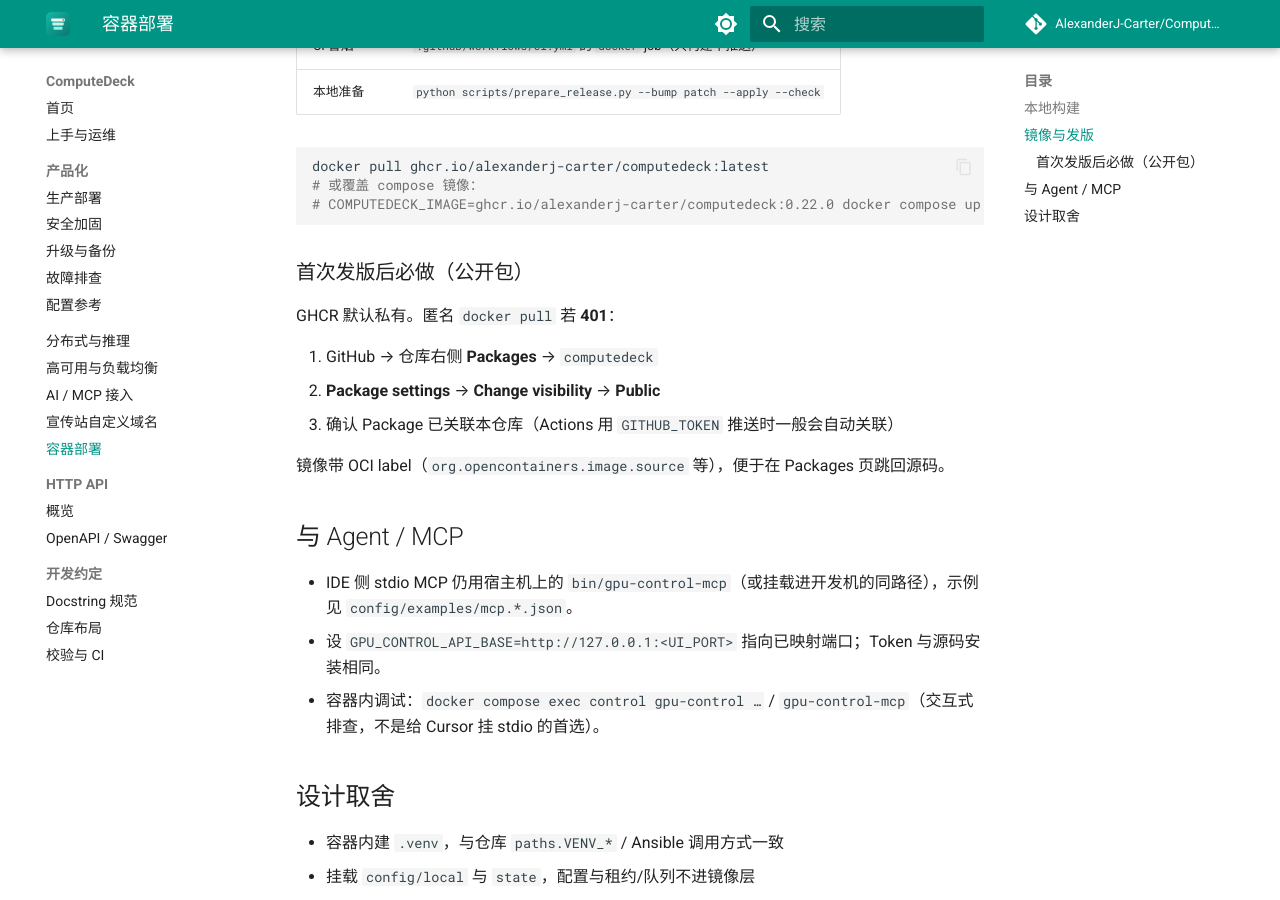
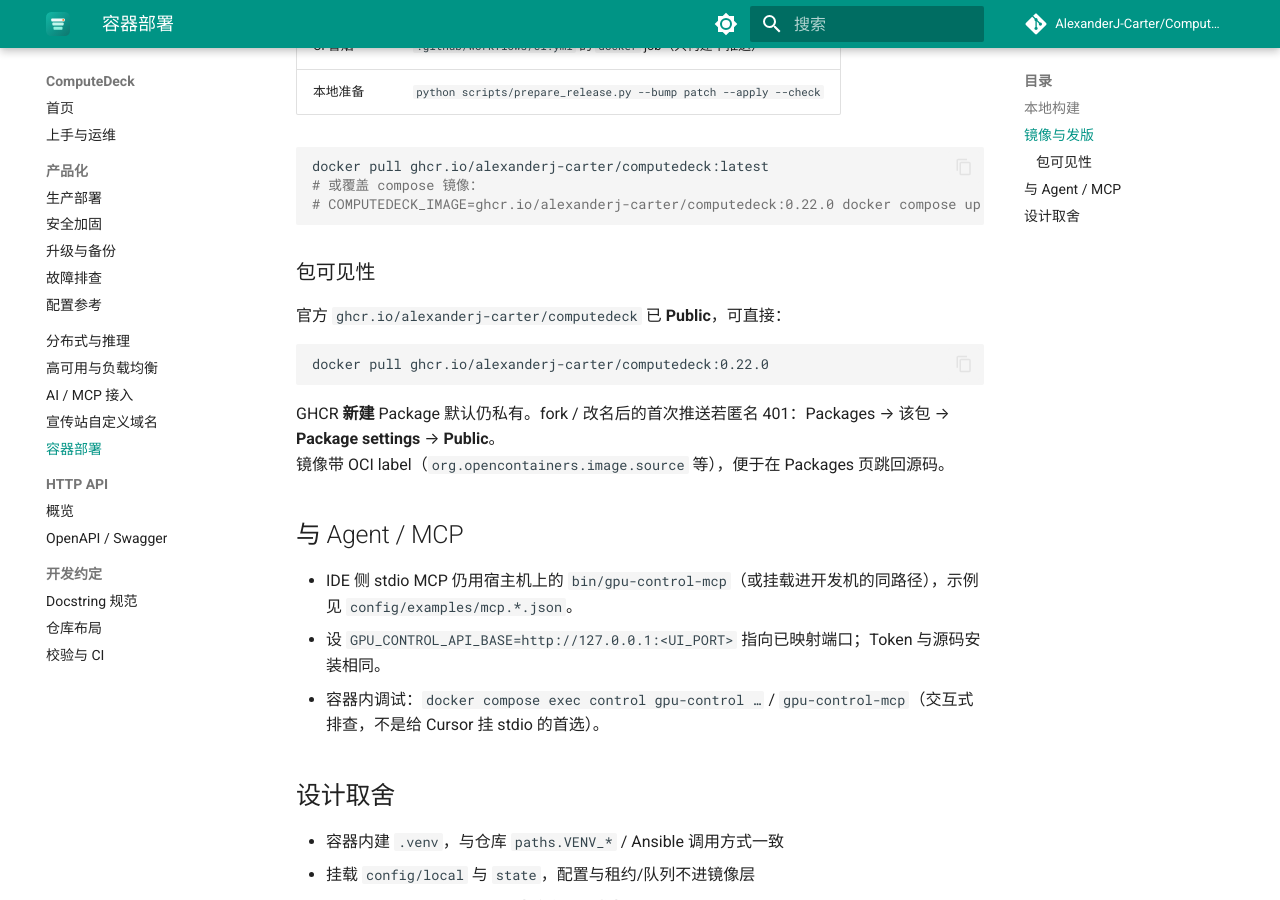
Before and after one commit to AlexanderJ-Carter/ComputeDeck, an MkDocs documentation site: the page built from docs/develop/docker.md, in a window 1280 px wide and 900 px high, scrolled down 876 px. Built offline with MkDocs 1.6.1 and Material for MkDocs 9.7.7, drawn with Linux system fonts in a browser that asks for light colours; comment, search, counter and statistics services are not loaded.

Commit message:
chore: 发版后文档与锁文件收口
补 CHANGELOG 0.22.0 锚点与 prepare_release 自动写入；对齐 GHCR 已 Public / 不发 PyPI 表述；纳入 uv.lock 并修正 models-worker 依赖。

````diff
--- a/docs/develop/docker.md
+++ b/docs/develop/docker.md
@@ -37,14 +37,15 @@ docker pull ghcr.io/alexanderj-carter/computedeck:latest
 # COMPUTEDECK_IMAGE=ghcr.io/alexanderj-carter/computedeck:0.22.0 docker compose up -d
 ```
 
-### 首次发版后必做（公开包）
+### 包可见性
 
-GHCR 默认私有。匿名 `docker pull` 若 **401**：
+官方 `ghcr.io/alexanderj-carter/computedeck` 已 **Public**，可直接：
 
-1. GitHub → 仓库右侧 **Packages** → `computedeck`
-2. **Package settings** → **Change visibility** → **Public**
-3. 确认 Package 已关联本仓库（Actions 用 `GITHUB_TOKEN` 推送时一般会自动关联）
+```bash
+docker pull ghcr.io/alexanderj-carter/computedeck:0.22.0
+```
 
+GHCR **新建** Package 默认仍私有。fork / 改名后的首次推送若匿名 401：Packages → 该包 → **Package settings** → **Public**。
 镜像带 OCI label（`org.opencontainers.image.source` 等），便于在 Packages 页跳回源码。
 
 ## 与 Agent / MCP
--- a/pyproject.toml
+++ b/pyproject.toml
@@ -26,7 +26,7 @@ dependencies = [
 [project.optional-dependencies]
 mcp = ["mcp>=2.0.0"]
 docs = ["mkdocs>=1.6.0", "mkdocs-material>=9.5.0", "pymdown-extensions>=10.0.0"]
-models-worker = ["huggingface_hub[cli]>=0.24.0", "modelscope>=1.18.0"]
+models-worker = ["huggingface_hub>=0.24.0", "modelscope>=1.18.0"]
 
 [project.urls]
 Homepage = "https://github.com/AlexanderJ-Carter/ComputeDeck"
````
Also changed, not shown: .cursor/skills/gpu-control/SKILL.md (+1 -1 lines), AGENTS.md (+1 -1 lines), CHANGELOG.md (+3 -5 lines), CONTRIBUTING.md (+1 -1 lines), README.md (+2 -0 lines), docs/develop/ci.md (+4 -6 lines), 4 other files.
